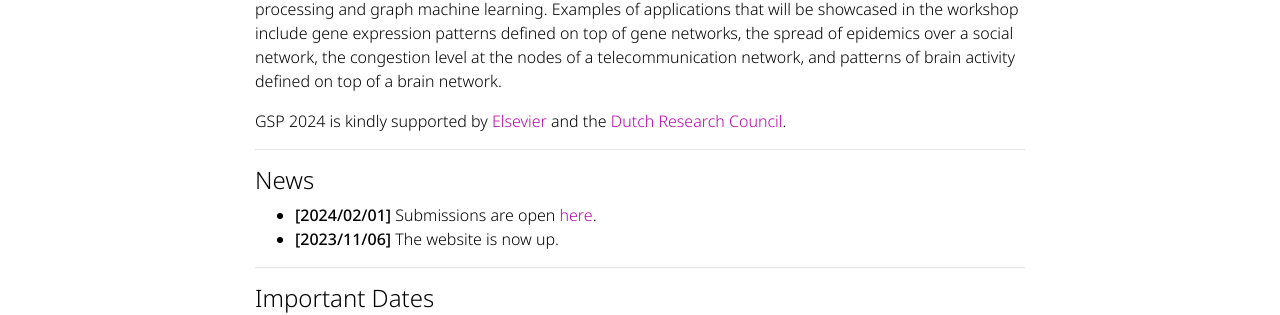
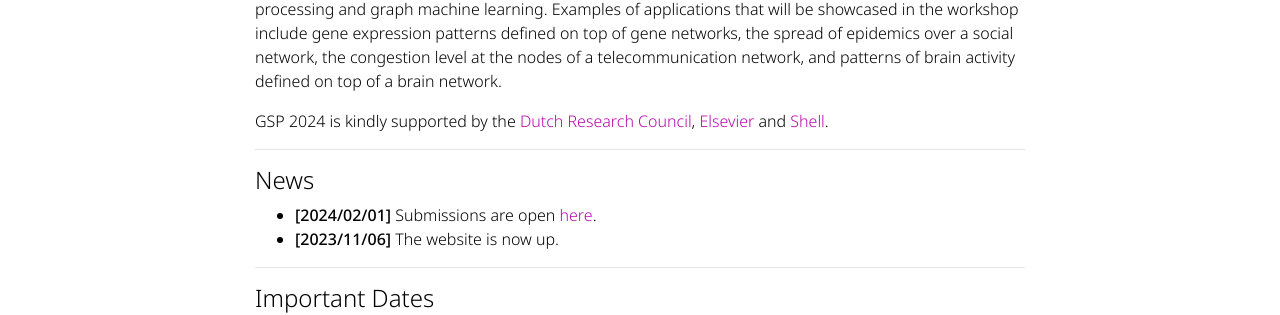
Before and after one commit to shreyasvinaya/gspworkshop2025.github.io, a Jekyll site: the page built from _pages/about.md, in a window 1280 px wide and 900 px high, scrolled down 419 px. Shown: the part 150-465 px from the top of the window. Built offline with Jekyll 4.4.1, drawn with Linux system fonts in a browser that asks for light colours; full-size pictures stand in for the smaller copies a plugin makes; comment, search, counter and statistics services are not loaded; a style sheet for code colours, icons or effects is not loaded.

Commit message:
Added Shell logo

```diff
--- a/_includes/co_organizers.html
+++ b/_includes/co_organizers.html
@@ -1,4 +1,5 @@
 {% if page.organizer %}
 <a href="https://www.nwo.nl/"><img id = 'nwo_logo' class="img-fluid" src="/assets/img/logos/nwologo.png" style="margin: 20px 20px 80px 20px;"></a>
 <a href="https://www.sciencedirect.com/journal/science-talks"><img id = 'elsevier_logo' class="img-fluid" src="/assets/img/logos/elsevierlogo.png" style="margin: 20px 20px 80px 20px;"></a>
+<a href="https://www.shell.com/"><img id = 'shell_logo' class="img-fluid" src="/assets/img/logos/shell.png" style="margin: 20px 20px 80px 20px;"></a>
 {% endif %}
--- a/_pages/about.md
+++ b/_pages/about.md
@@ -17,7 +17,7 @@
 
 The workshop will provide a warm welcome to experts and practitioners from academia and industry in the field of graph signal processing (GSP). The goal of GSP is to generalize classical signal processing and statistical learning tools to signals on graphs (functions defined on a graph). The workshop will invite discussion on theoretical and foundational topics related to GSP, including graph transforms, sampling theorems, and filter design. The workshop will also highlight how such tools can be integrated into a learning framework, and show novel theoretical developments at the intersection of graph signal processing and graph machine learning. Examples of applications that will be showcased in the workshop include gene expression patterns defined on top of gene networks, the spread of epidemics over a social network, the congestion level at the nodes of a telecommunication network, and patterns of brain activity defined on top of a brain network.
 
-GSP 2024 is kindly supported by [Elsevier](https://www.sciencedirect.com/journal/science-talks) and the [Dutch Research Council](https://www.nwo.nl/).
+GSP 2024 is kindly supported by the [Dutch Research Council](https://www.nwo.nl/), [Elsevier](https://www.sciencedirect.com/journal/science-talks) and [Shell](https://www.shell.com/).
 
 
 ---
```
Also changed, not shown: assets/img/logos/shell.png (added), assets/img/logos/shell_original.png (added).
